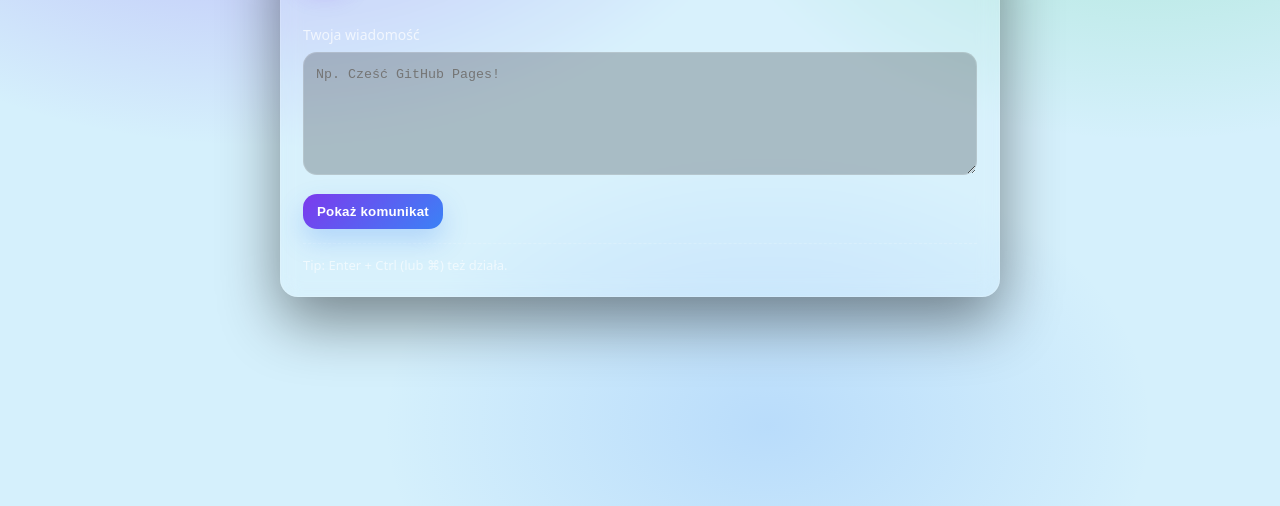
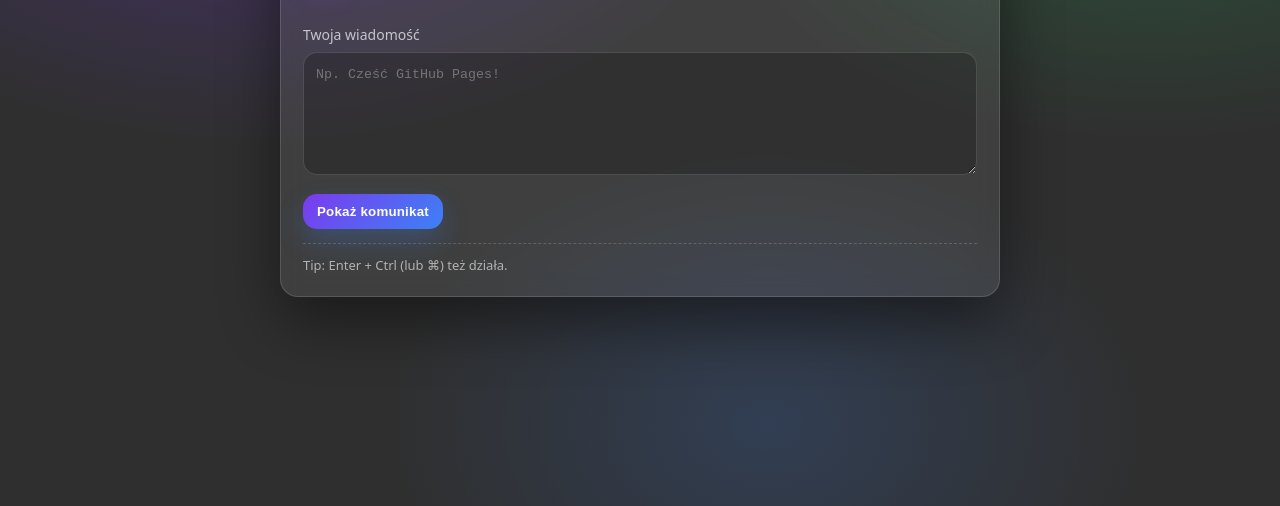
Before and after one commit to nameerror611/Calculator, a plain HTML site: page index.html in a window 1280 px wide. Shown: the part 294-800 px from the top of the page. Drawn offline with Linux system fonts and the light colour scheme.

Commit message:
Update style.css
colour

```diff
--- a/style.css
+++ b/style.css
@@ -1,6 +1,6 @@
 /* Prosty, "ładny" wygląd bez frameworków */
 :root{
-  --bg: #d5f0fc;
+  --bg: #2f2f2f;
   --card: rgba(255,255,255,0.08);
   --border: rgba(255,255,255,0.14);
   --text: rgba(255,255,255,0.92);
```
